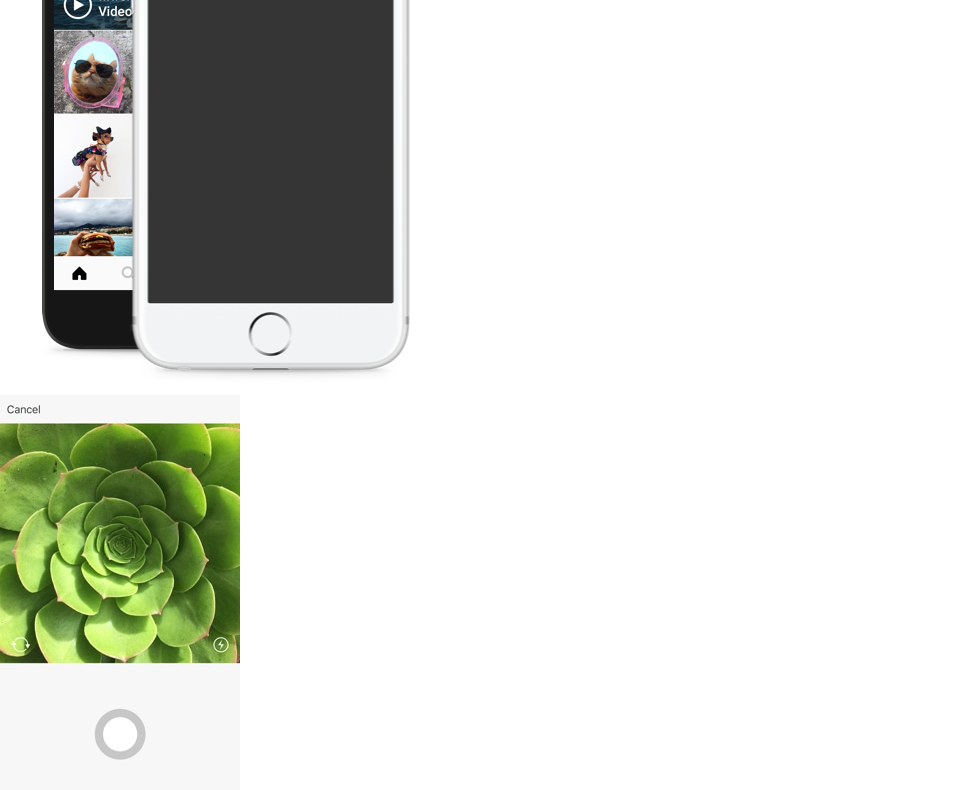
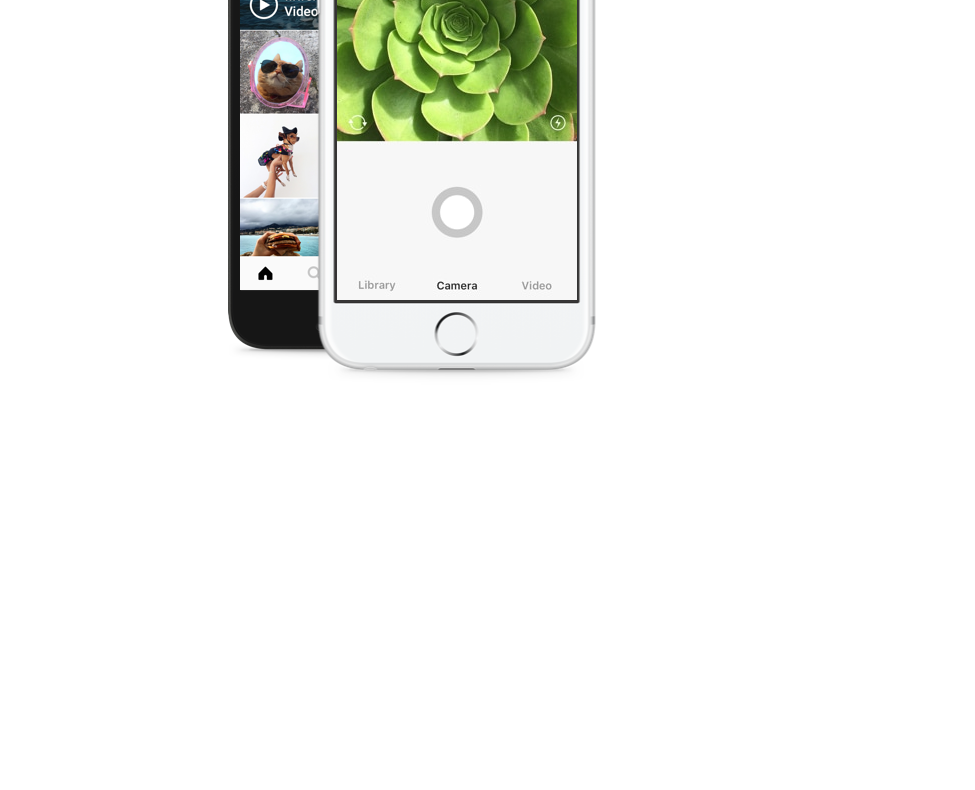
Before and after one commit to GuilhermeRodrigues15/Clone-Instagram-Login, a plain HTML site: page index.html in a window 1280 px wide. Shown: the part 257-1047 px from the top of the page, without its empty margins (0-975 px from the left). After the commit the page ends 800 px from the top, so only its background shows below. Drawn offline with Linux system fonts and the light colour scheme.

Commit message:
Adicionando imagens ao slider

```diff
--- a/assets/css/style.css
+++ b/assets/css/style.css
@@ -15,6 +15,16 @@ section{
     width: 50%;
 }
 
+div#slider{
+    position: relative;
+}
+
+.slider-image{
+    position: absolute;
+    top: 100px;
+    left: 151px;
+}
+
 section#phone{
     display: flex;
     justify-content: flex-end;
--- a/index.html
+++ b/index.html
@@ -15,8 +15,11 @@
         <section id="phone">
             <div id="slider">
                 <img src="assets/img/phone.png" alt="">
-
-                <img class="slider-image" src="assets/img/slider-image1.jpg" alt="">
+                <img class="slider-image" src="assets/img/slider-image1.jpg" alt="Image 1">
+                <!-- <img class="slider-image" src="assets/img/slider-image2.jpg" alt="Image 2"> -->
+                <!-- <img class="slider-image" src="assets/img/slider-image3.jpg" alt="Image 3"> -->
+                <!-- <img class="slider-image" src="assets/img/slider-image4.jpg" alt="Image 4"> -->
+                <!-- <img class="slider-image" src="assets/img/slider-image5.jpg" alt="Image 5"> -->
             </div>
         </section>
 
```
Also changed, not shown: assets/img/slider-image2.jpg (added), assets/img/slider-image3.jpg (added), assets/img/slider-image4.jpg (added), assets/img/slider-image5.jpg (added).
